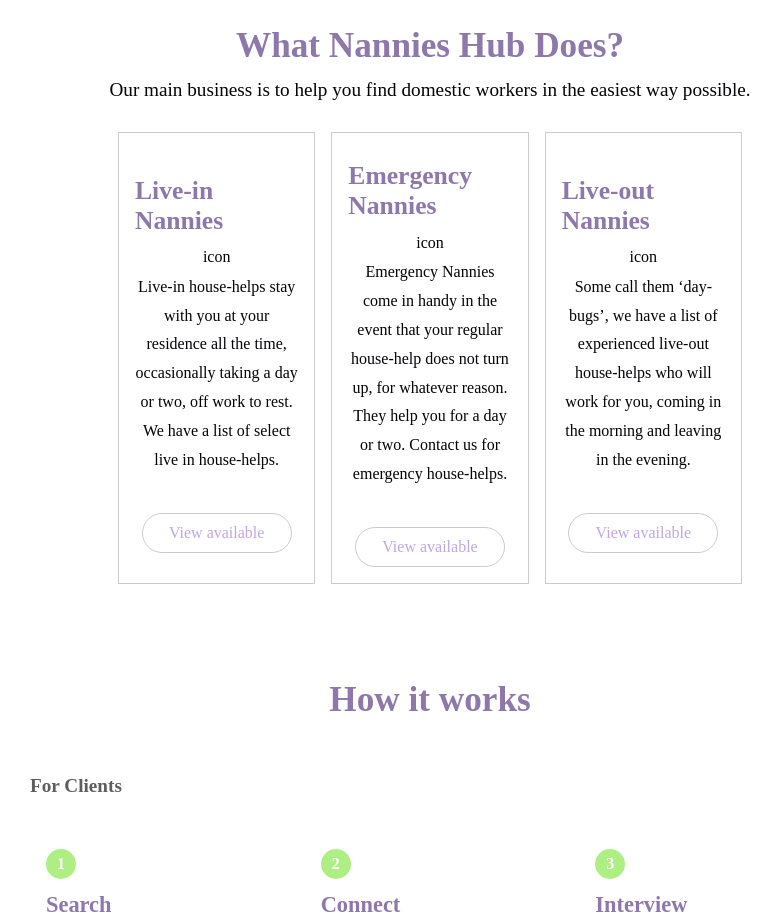
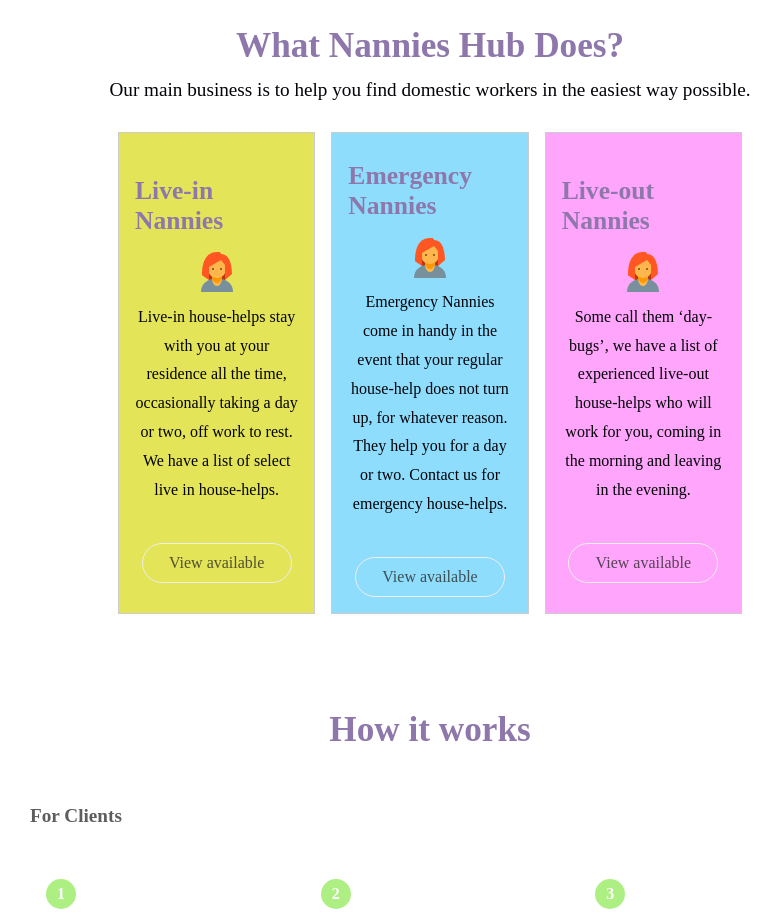
Before and after one commit to gbrowns/nannysHUB, a React (Create React App) app in the folder client/: page / in a window 1280 px wide. Shown: the part 1400-2324 px from the top of the page, without its empty margins (210-990 px from the left). Built offline with nearby package versions, Linux system fonts and the light colour scheme.

Commit message:
modify styles

```diff
--- a/client/src/scss/App.scss
+++ b/client/src/scss/App.scss
@@ -205,6 +205,9 @@
                     color: $themeColor;
                     padding: .8rem 0;
                 }
+                .icon{
+                    font-size: 3rem;
+                }
                 p{
                     text-align: center;
                     padding: .4rem 0;
@@ -215,7 +218,7 @@
                     width: 150px;
                     height: 40px;
                     background: none;
-                    border: 1px solid #ccc;
+                    border: 1px solid rgb(238, 238, 238);
                     display: flex;
                     justify-content: center;
                     align-items: center;
@@ -224,7 +227,7 @@
                     font-family: $buttonText1;
                     border-radius: 2rem;
                     cursor: pointer;
-                    color: #c0a7e4;
+                    color: #252525c4;
                     transition: all .5s ease-in-out;
                     &:hover{
                         background: #c0a7e4;
@@ -232,6 +235,15 @@
                         border: none;
                         transition: all .5s ease-in-out;
                     }
+                }
+                &:nth-child(1){
+                    background-color: rgb(228, 228, 89);
+                }
+                &:nth-child(2){
+                    background-color: rgb(142, 221, 252);
+                }
+                &:nth-child(3){
+                    background-color: rgb(255, 165, 251);
                 }
             }
         }
--- a/client/src/views/Home.js
+++ b/client/src/views/Home.js
@@ -1,5 +1,6 @@
 import React from 'react'
-import Navbar from '../components/Navbar'
+import Navbar from '../components/Navbar';
+import { FcBusinesswoman } from 'react-icons/fc';
 
 function Home() {
   return (
@@ -45,7 +46,7 @@ function Home() {
                 <div className="cards">
                     <div className="card">
                         <h3>Live-in Nannies</h3>
-                        <span>icon</span>
+                        < FcBusinesswoman  className='icon'/>
                         <p>
                             Live-in house-helps stay with you at your residence all the time, occasionally taking a day or two, off work to rest. We have a list of select live in house-helps.
                         </p>
@@ -53,7 +54,7 @@ function Home() {
                     </div>
                     <div className="card">
                         <h3>Emergency Nannies</h3>
-                        <span>icon</span>
+                        < FcBusinesswoman  className='icon'/>
                         <p>
                             Emergency Nannies come in handy in the event that your regular house-help does not turn up, for whatever reason. They help you for a day or two. Contact us for emergency house-helps.
                         </p>
@@ -61,7 +62,7 @@ function Home() {
                     </div>
                     <div className="card">
                         <h3>Live-out Nannies</h3>
-                        <span>icon</span>
+                        < FcBusinesswoman  className='icon'/>
                         <p>
                             Some call them ‘day-bugs’, we have a list of experienced live-out house-helps who will work for you, coming in the morning and leaving in the evening.
                         </p>
```
